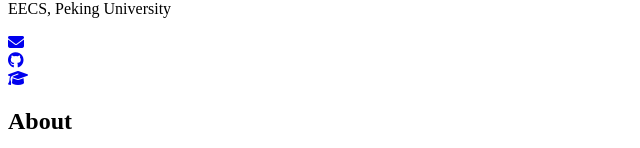
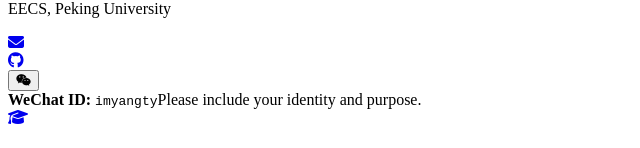
Before and after one commit to Cgfyufsygsm/homepage, a React (Vite) app: page / in a window 1280 px wide. Shown: the part 804-952 px from the top of the page, without its empty margins (0-640 px from the left). Built offline with nearby package versions, Linux system fonts and the light colour scheme; the HTML template or start-up script is replaced by a standard one.

Commit message:
add wechat to sidebar

```diff
--- a/public/content.json
+++ b/public/content.json
@@ -68,7 +68,7 @@
     {
       "title": "Teaching Assistant, Introduction to Computer System (ICS)",
       "meta": "Peking University",
-      "date": "Fall 2025",
+      "date": "2025.09 - 2026.01",
       "desc": "Led TA sessions and guided students."
     }
   ],
@@ -161,6 +161,11 @@
       "url": "https://github.com/Cgfyufsygsm"
     },
     {
+      "label": "WeChat",
+      "wechatId": "imyangty",
+      "note": "Please include your identity and purpose."
+    },
+    {
       "label": "Google Scholar",
       "url": "https://scholar.google.com/citations?user=InwA8LAAAAAJ"
     }
--- a/src/components/Sidebar.jsx
+++ b/src/components/Sidebar.jsx
@@ -1,6 +1,44 @@
+import { useEffect, useState } from 'react';
 import { getContactIconClass, getContactType, toPublicUrl } from '../utils/siteContent';
 
 function Sidebar({ profile, contact, sidebarMotionRef, onMouseMove, onMouseLeave }) {
+  const [openWechatIndex, setOpenWechatIndex] = useState(null);
+
+  useEffect(() => {
+    if (openWechatIndex === null) return undefined;
+
+    const handlePointerDown = (event) => {
+      if (
+        event.target instanceof Element
+        && (event.target.closest('.contact-item.wechat') || event.target.closest('.wechat-popover-layer'))
+      ) {
+        return;
+      }
+      setOpenWechatIndex(null);
+    };
+
+    const handleKeyDown = (event) => {
+      if (event.key === 'Escape') {
+        setOpenWechatIndex(null);
+      }
+    };
+
+    const handleViewportChange = () => {
+      setOpenWechatIndex(null);
+    };
+
+    document.addEventListener('pointerdown', handlePointerDown);
+    document.addEventListener('keydown', handleKeyDown);
+    window.addEventListener('scroll', handleViewportChange, true);
+    window.addEventListener('resize', handleViewportChange);
+    return () => {
+      document.removeEventListener('pointerdown', handlePointerDown);
+      document.removeEventListener('keydown', handleKeyDown);
+      window.removeEventListener('scroll', handleViewportChange, true);
+      window.removeEventListener('resize', handleViewportChange);
+    };
+  }, [openWechatIndex]);
+
   return (
     <aside
       className="sidebar reveal"
@@ -25,10 +63,47 @@ function Sidebar({ profile, contact, sidebarMotionRef, onMouseMove, onMouseLeave
         {(contact || []).map((item, idx) => {
           const type = getContactType(item);
           const label = item.label || '';
+          const wechatId = item.wechatId || item.value || 'your_weixin_id';
+          const wechatNote = item.note || 'Please include your identity and purpose.';
+          const isWechat = type === 'wechat';
+          const isOpen = openWechatIndex === idx;
+          const tooltipId = `wechat-tooltip-${idx}`;
+          const handleWechatToggle = () => {
+            if (isOpen) {
+              setOpenWechatIndex(null);
+              return;
+            }
+            setOpenWechatIndex(idx);
+          };
 
           return (
-            <div className="contact-item" key={`${label}-${idx}`}>
-              {item.url ? (
+            <div className={`contact-item ${isWechat ? 'wechat' : ''}`} key={`${label}-${idx}`}>
+              {isWechat ? (
+                <>
+                  <button
+                    type="button"
+                    className="wechat-trigger"
+                    aria-label={label || 'WeChat'}
+                    title={label || 'WeChat'}
+                    aria-expanded={isOpen}
+                    aria-controls={tooltipId}
+                    onClick={handleWechatToggle}
+                  >
+                    <span className="contact-icon"><i className={getContactIconClass(type)} aria-hidden="true" /></span>
+                  </button>
+                  <div
+                    id={tooltipId}
+                    className={`wechat-popover-layer ${isOpen ? 'open' : ''}`}
+                    role="tooltip"
+                    aria-hidden={!isOpen}
+                  >
+                    <div className="contact-tooltip-content">
+                      <span className="tooltip-line"><strong>WeChat ID:</strong> <code className="wechat-id">{wechatId}</code></span>
+                      <span className="tooltip-line">{wechatNote}</span>
+                    </div>
+                  </div>
+                </>
+              ) : item.url ? (
                 <a href={item.url} target="_blank" rel="noopener" aria-label={label} title={label}>
                   <span className="contact-icon"><i className={getContactIconClass(type)} aria-hidden="true" /></span>
                 </a>
--- a/src/components/Topbar.jsx
+++ b/src/components/Topbar.jsx
@@ -11,7 +11,7 @@ function Topbar({
   topbarMouseRef,
 }) {
   return (
-    <div className="topbar-liquid-wrap">
+    <div className="topbar-liquid-wrap liquid-scope">
       <LiquidGlass
         className="topbar-liquid-core"
         displacementScale={20}
--- a/src/styles.css
+++ b/src/styles.css
@@ -99,52 +99,52 @@ body.dark::after {
   padding: 0 1.25rem;
 }
 
-/* Scope liquid-glass helper classes to topbar to avoid global style pollution. */
-.topbar-liquid-wrap .relative {
+/* Scope liquid-glass helper classes to explicit wrappers to avoid global style pollution. */
+.liquid-scope .relative {
   position: relative;
 }
 
-.topbar-liquid-wrap .transition-all {
+.liquid-scope .transition-all {
   transition-property: all;
 }
 
-.topbar-liquid-wrap .duration-150 {
+.liquid-scope .duration-150 {
   transition-duration: var(--theme-duration);
 }
 
-.topbar-liquid-wrap .ease-in-out {
+.liquid-scope .ease-in-out {
   transition-timing-function: var(--theme-ease);
 }
 
-.topbar-liquid-wrap .pointer-events-none {
+.liquid-scope .pointer-events-none {
   pointer-events: none;
 }
 
-.topbar-liquid-wrap .bg-black {
+.liquid-scope .bg-black {
   background-color: #000;
 }
 
-.topbar-liquid-wrap .opacity-0 {
+.liquid-scope .opacity-0 {
   opacity: 0;
 }
 
-.topbar-liquid-wrap .opacity-20 {
+.liquid-scope .opacity-20 {
   opacity: 0.2;
 }
 
-.topbar-liquid-wrap .opacity-100 {
+.liquid-scope .opacity-100 {
   opacity: 1;
 }
 
-.topbar-liquid-wrap .mix-blend-overlay {
+.liquid-scope .mix-blend-overlay {
   mix-blend-mode: overlay;
 }
 
-.topbar-liquid-wrap .text-white {
+.liquid-scope .text-white {
   color: #fff;
 }
 
-.topbar-liquid-wrap .cursor-pointer {
+.liquid-scope .cursor-pointer {
   cursor: pointer;
 }
 
@@ -342,17 +342,6 @@ body.dark .avatar-image {
 .sidebar-links a {
   color: var(--accent-strong);
   text-decoration: none;
-  text-underline-offset: 0.26em;
-  text-decoration-thickness: 1.5px;
-}
-
-.sidebar-links a:hover {
-  text-decoration: underline;
-  text-decoration-color: #111111;
-}
-
-body.dark .sidebar-links a:hover {
-  text-decoration-color: var(--accent-strong);
 }
 
 .contact-item a,
@@ -365,13 +354,13 @@ body.dark .sidebar-links a:hover {
   text-decoration: none;
 }
 
-.contact-item a:hover {
-  color: var(--accent-strong);
-  transform: translateY(-2px);
-  box-shadow: 0 6px 14px rgba(24, 38, 62, 0.14);
+.contact-item {
+  position: relative;
 }
 
-.contact-item a {
+.contact-item a,
+.wechat-trigger {
+  position: relative;
   border-radius: 8px;
   transition:
     color var(--theme-transition),
@@ -395,12 +384,107 @@ body.dark .sidebar-links a:hover {
   line-height: 1;
 }
 
+.wechat-trigger {
+  border: 0;
+  background: transparent;
+  padding: 0;
+  margin: 0;
+  min-height: 1.8rem;
+  display: inline-flex;
+  align-items: center;
+  justify-content: center;
+  color: inherit;
+  cursor: pointer;
+}
+
+.contact-item a:hover,
+.wechat-trigger:hover,
+.contact-item a:focus-visible,
+.wechat-trigger:focus-visible {
+  color: var(--accent-strong);
+  transform: translateY(-2px);
+}
+
+.contact-item a::after,
+.wechat-trigger::after {
+  content: "";
+  position: absolute;
+  left: 2px;
+  right: 2px;
+  bottom: -2px;
+  height: 1.5px;
+  border-radius: 999px;
+  background: #111111;
+  transform: scaleX(0);
+  transform-origin: center;
+  transition: transform var(--theme-transition), background-color var(--theme-transition);
+}
+
+.contact-item a:hover::after,
+.wechat-trigger:hover::after,
+.contact-item a:focus-visible::after,
+.wechat-trigger:focus-visible::after {
+  transform: scaleX(1);
+}
+
+.wechat-popover-layer {
+  position: absolute;
+  top: calc(100% + 8px);
+  left: 50%;
+  transform: translate(-50%, -6px) scale(0.985);
+  opacity: 0;
+  pointer-events: none;
+  transition:
+    opacity 220ms cubic-bezier(0.2, 0.75, 0.2, 1),
+    transform 220ms cubic-bezier(0.2, 0.75, 0.2, 1);
+  z-index: 30;
+}
+
+.wechat-popover-layer.open {
+  opacity: 1;
+  transform: translate(-50%, 0) scale(1);
+  pointer-events: auto;
+}
+
+.contact-tooltip-content {
+  min-width: 174px;
+  padding: 0.45rem 0.58rem;
+  border-radius: 10px;
+  border: 1px solid color-mix(in srgb, var(--border) 70%, transparent);
+  background: rgba(255, 255, 255, 0.985);
+  box-shadow: 0 6px 16px rgba(15, 23, 42, 0.11);
+  color: #101828;
+  font-size: 0.74rem;
+  line-height: 1.35;
+  text-align: left;
+  user-select: text;
+  -webkit-user-select: text;
+  cursor: text;
+}
+
+.tooltip-line {
+  display: block;
+}
+
+.wechat-id {
+  font-family: ui-monospace, SFMono-Regular, Menlo, Monaco, Consolas, "Liberation Mono", "Courier New", monospace;
+  font-size: 1em;
+}
+
 body.dark .contact-icon {
   color: var(--accent-strong);
 }
 
-body.dark .contact-item a:hover {
-  box-shadow: 0 6px 14px rgba(0, 0, 0, 0.28);
+body.dark .contact-item a::after,
+body.dark .wechat-trigger::after {
+  background: var(--accent-strong);
+}
+
+body.dark .contact-tooltip-content {
+  border-color: color-mix(in srgb, var(--border) 60%, transparent);
+  background: rgba(20, 28, 41, 0.975);
+  box-shadow: 0 8px 18px rgba(0, 0, 0, 0.24);
+  color: #edf3ff;
 }
 
 .main-content {
--- a/src/utils/siteContent.js
+++ b/src/utils/siteContent.js
@@ -6,6 +6,7 @@ export const getContactType = (item) => {
 
   if (all.includes('mailto:') || all.includes('email')) return 'email';
   if (all.includes('github')) return 'github';
+  if (all.includes('wechat') || all.includes('weixin') || all.includes('微信')) return 'wechat';
   if (all.includes('scholar')) return 'scholar';
   if (all.includes('linkedin')) return 'linkedin';
   if (all.includes('orcid')) return 'orcid';
@@ -16,6 +17,7 @@ export const getContactIconClass = (type) => {
   const icons = {
     email: 'fa-solid fa-envelope',
     github: 'fa-brands fa-github',
+    wechat: 'fa-brands fa-weixin',
     scholar: 'fa-solid fa-graduation-cap',
     linkedin: 'fa-brands fa-linkedin',
     orcid: 'fa-brands fa-orcid',
```
